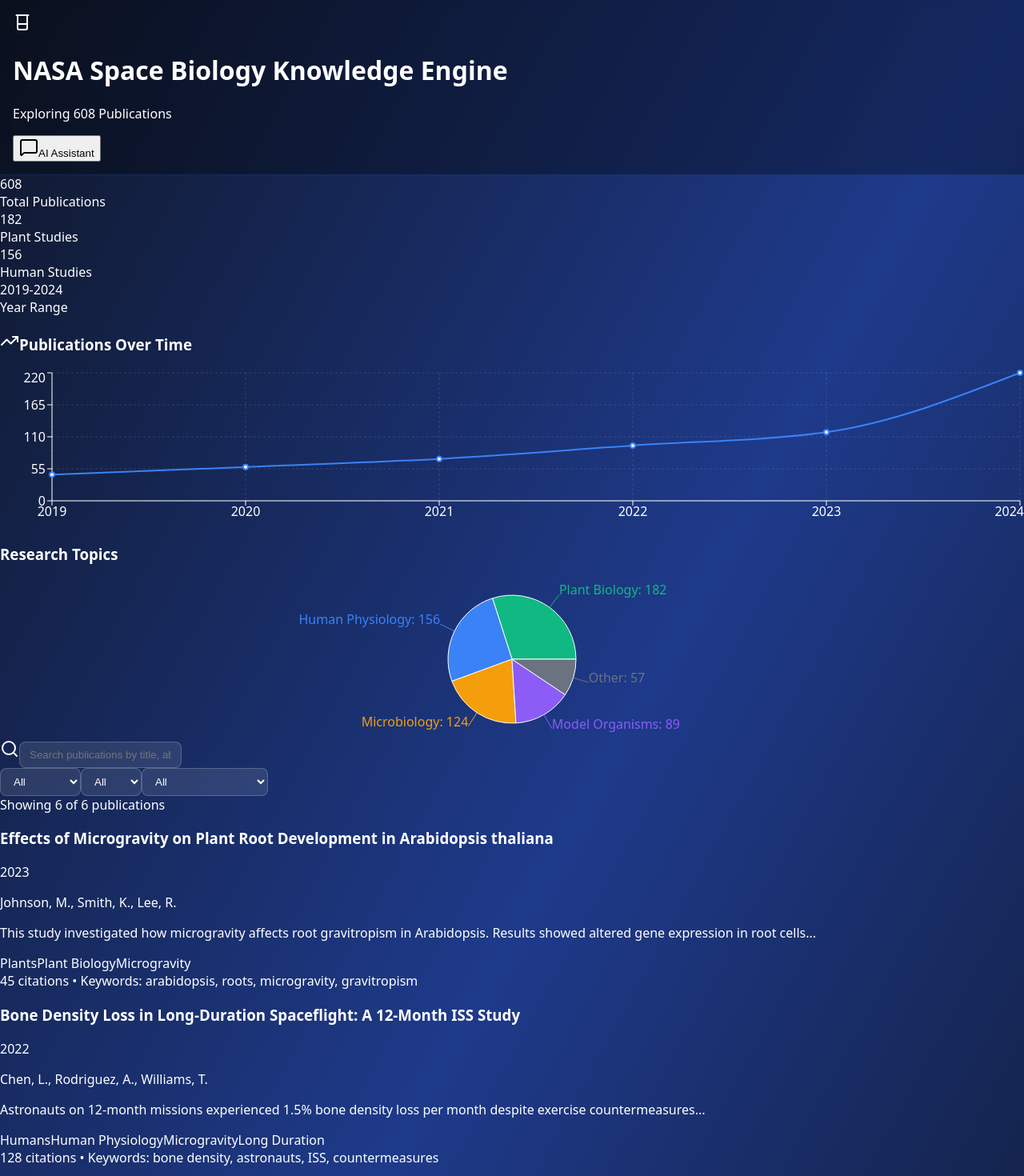
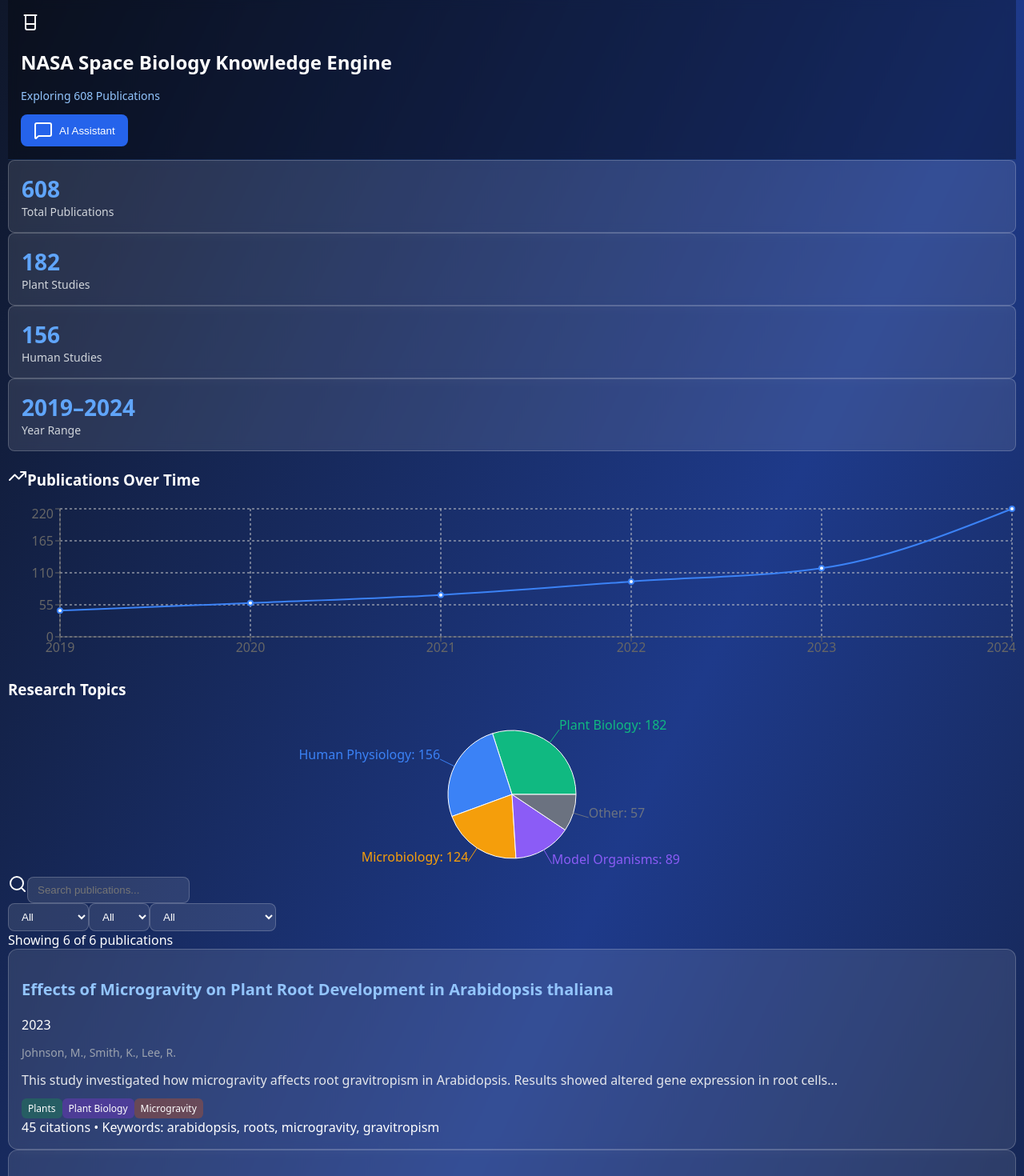
Before and after one commit to tliu05/NASA-Space-Apps, a React (Create React App) app in the folder frontend/: page / in a window 1280 px wide. Shown: the top 1470 px of the page at 80% size. Built offline with nearby package versions, Linux system fonts and the light colour scheme.

Commit message:
format updates

```diff
--- a/frontend/src/App.css
+++ b/frontend/src/App.css
@@ -43,6 +43,9 @@
   font-family: system-ui, sans-serif;
   background: linear-gradient(to bottom right, #0f172a, #1e3a8a, #0f172a);
   color: #fff;
+  margin-left: 10px;
+  margin-right: 10px;
+  margin-bottom: 10px;
 }
 
 header {
--- a/frontend/src/App.js
+++ b/frontend/src/App.js
@@ -112,7 +112,7 @@
     const [isLoading, setIsLoading] = useState(false);
     const [selectedPaper, setSelectedPaper] = useState(null);
 
-  // Filter publications
+    // Filter publications -------------------------------------------------------------------
     const filteredPublications = useMemo(() => {
     return mockPublications.filter(pub => {
         const matchesSearch = searchQuery === '' ||
@@ -127,8 +127,10 @@
         return matchesSearch && matchesOrganism && matchesYear && matchesTopic;
     });
     }, [searchQuery, selectedOrganism, selectedYear, selectedTopic]);
+    // ---------------------------------------------------------------------------------------
 
-  // AI Chat function using Claude API
+
+    // AI Chat function using Claude API -----------------------------------------------------
     const sendChatMessage = async () => {
     if (!chatInput.trim()) return;
 
@@ -154,11 +156,11 @@
             messages: [
             {
                 role: "user",
-              content: `You are an AI assistant helping scientists explore NASA space biology research. Based on the following publications, answer the user's question. Be specific and cite relevant studies when possible.
-
+                content: `You are an AI assistant helping scientists explore NASA space biology research.
+                        Based on the following publications, answer the user's question.
+                        Be specific and cite relevant studies when possible.
                         Publications:
                         ${publicationsContext}
-
                         User Question: ${chatInput}`
             }
             ]
@@ -182,78 +184,74 @@
         setIsLoading(false);
     }
     };
+    // ---------------------------------------------------------------------------------------
 
+    // Filter options
     const organisms = ['All', 'Plants', 'Humans', 'Microbes', 'Other'];
     const years = ['All', '2024', '2023', '2022', '2021', '2020', '2019'];
     const topics = ['All', 'Plant Biology', 'Human Physiology', 'Microbiology', 'Model Organisms'];
 
+    // Main render
 	return (
-    <div className="min-h-screen bg-gradient-to-br from-slate-900 via-blue-900 to-slate-900 text-white">
+	  <div className="app-container">
 		{/* Header */}
-      <header className="bg-black/30 backdrop-blur-sm border-b border-blue-500/20">
-        <div className="max-w-7xl mx-auto px-4 py-4">
-          <div className="flex items-center justify-between">
-            <div className="flex items-center gap-3">
-              <Beaker className="w-8 h-8 text-blue-400" />
+		<header className="app-header">
+		  <div className="header-inner">
+			<div className="header-left">
+			  <Beaker className="logo-icon" />
 			  <div>
-                <h1 className="text-2xl font-bold">NASA Space Biology Knowledge Engine</h1>
-                <p className="text-sm text-blue-300">Exploring 608 Publications</p>
+				<h1 className="header-title">NASA Space Biology Knowledge Engine</h1>
+				<p className="header-subtitle">Exploring 608 Publications</p>
 			  </div>
 			</div>
-            <button
-              onClick={() => setShowChat(!showChat)}
-              className="flex items-center gap-2 px-4 py-2 bg-blue-600 hover:bg-blue-700 rounded-lg transition-colors"
-            >
-              <MessageSquare className="w-5 h-5" />
+			<button onClick={() => setShowChat(!showChat)} className="btn">
+			  <MessageSquare className="icon" />
 			  AI Assistant
 			</button>
 		  </div>
-        </div>
 		</header>
 
-      <div className="max-w-7xl mx-auto px-4 py-6">
+		<div className="main-content">
 		  {/* Stats Overview */}
-        <div className="grid grid-cols-1 md:grid-cols-4 gap-4 mb-6">
-          <div className="bg-white/10 backdrop-blur-sm rounded-lg p-4 border border-white/20">
-            <div className="text-3xl font-bold text-blue-400">608</div>
-            <div className="text-sm text-gray-300">Total Publications</div>
+		  <div className="stats-grid">
+			<div className="stat-card">
+			  <div className="stat-value">608</div>
+			  <div className="stat-label">Total Publications</div>
 			</div>
-          <div className="bg-white/10 backdrop-blur-sm rounded-lg p-4 border border-white/20">
-            <div className="text-3xl font-bold text-green-400">182</div>
-            <div className="text-sm text-gray-300">Plant Studies</div>
+			<div className="stat-card">
+			  <div className="stat-value text-green">182</div>
+			  <div className="stat-label">Plant Studies</div>
 			</div>
-          <div className="bg-white/10 backdrop-blur-sm rounded-lg p-4 border border-white/20">
-            <div className="text-3xl font-bold text-purple-400">156</div>
-            <div className="text-sm text-gray-300">Human Studies</div>
+			<div className="stat-card">
+			  <div className="stat-value text-purple">156</div>
+			  <div className="stat-label">Human Studies</div>
 			</div>
-          <div className="bg-white/10 backdrop-blur-sm rounded-lg p-4 border border-white/20">
-            <div className="text-3xl font-bold text-orange-400">2019-2024</div>
-            <div className="text-sm text-gray-300">Year Range</div>
+			<div className="stat-card">
+			  <div className="stat-value text-orange">2019–2024</div>
+			  <div className="stat-label">Year Range</div>
 			</div>
 		  </div>
 
 		  {/* Visualizations */}
-        <div className="grid grid-cols-1 md:grid-cols-2 gap-6 mb-6">
-          <div className="bg-white/10 backdrop-blur-sm rounded-lg p-4 border border-white/20">
-            <h3 className="text-lg font-semibold mb-4 flex items-center gap-2">
-              <TrendingUp className="w-5 h-5" />
+		  <div className="viz-grid">
+			<div className="viz-card">
+			  <h3 className="viz-title">
+				<TrendingUp className="icon" />
 				Publications Over Time
 			  </h3>
 			  <ResponsiveContainer width="100%" height={200}>
 				<LineChart data={yearlyData}>
-                <CartesianGrid strokeDasharray="3 3" stroke="#ffffff20" />
-                <XAxis dataKey="year" stroke="#fff" />
-                <YAxis stroke="#fff" />
-                <Tooltip
-                  contentStyle={{ backgroundColor: '#1e293b', border: '1px solid #3b82f6' }}
-                />
+				  <CartesianGrid strokeDasharray="3 3" className="chart-grid" />
+				  <XAxis dataKey="year" className="chart-axis" />
+				  <YAxis className="chart-axis" />
+				  <Tooltip contentStyle={{ backgroundColor: '#1e293b', border: '1px solid #3b82f6' }} />
 				  <Line type="monotone" dataKey="count" stroke="#3b82f6" strokeWidth={2} />
 				</LineChart>
 			  </ResponsiveContainer>
 			</div>
 
-          <div className="bg-white/10 backdrop-blur-sm rounded-lg p-4 border border-white/20">
-            <h3 className="text-lg font-semibold mb-4">Research Topics</h3>
+			<div className="viz-card">
+			  <h3 className="viz-title">Research Topics</h3>
 			  <ResponsiveContainer width="100%" height={200}>
 				<PieChart>
 				  <Pie
@@ -268,92 +266,73 @@
 					  <Cell key={index} fill={entry.color} />
 					))}
 				  </Pie>
-                <Tooltip
-                  contentStyle={{ backgroundColor: '#1e293b', border: '1px solid #3b82f6' }}
-                />
+				  <Tooltip contentStyle={{ backgroundColor: '#1e293b', border: '1px solid #3b82f6' }} />
 				</PieChart>
 			  </ResponsiveContainer>
 			</div>
 		  </div>
 
-        {/* Search and Filters */}
-        <div className="bg-white/10 backdrop-blur-sm rounded-lg p-4 border border-white/20 mb-6">
-          <div className="flex flex-col md:flex-row gap-4">
-            <div className="flex-1 relative">
-              <Search className="absolute left-3 top-3 w-5 h-5 text-gray-400" />
+		  {/* Search + Filters */}
+		  <div className="filter-panel">
+			<div className="filter-row">
+			  <div className="search-box">
+				<Search className="search-icon" />
 				<input
 				  type="text"
-                placeholder="Search publications by title, abstract, or keywords..."
+				  placeholder="Search publications..."
 				  value={searchQuery}
 				  onChange={(e) => setSearchQuery(e.target.value)}
-                className="w-full pl-10 pr-4 py-2 bg-white/10 border border-white/20 rounded-lg focus:outline-none focus:ring-2 focus:ring-blue-500"
+				  className="search-input"
 				/>
 			  </div>
 
-            <div className="flex gap-2 flex-wrap md:flex-nowrap">
-              <select
-                value={selectedOrganism}
-                onChange={(e) => setSelectedOrganism(e.target.value)}
-                className="px-4 py-2 bg-white/10 border border-white/20 rounded-lg focus:outline-none focus:ring-2 focus:ring-blue-500"
-              >
+			  <div className="filter-selects">
+				<select value={selectedOrganism} onChange={(e) => setSelectedOrganism(e.target.value)} className="filter-select">
 				  {organisms.map(org => (
-                  <option key={org} value={org} className="bg-slate-800">{org}</option>
+					<option key={org} value={org}>{org}</option>
 				  ))}
 				</select>
 
-              <select
-                value={selectedYear}
-                onChange={(e) => setSelectedYear(e.target.value)}
-                className="px-4 py-2 bg-white/10 border border-white/20 rounded-lg focus:outline-none focus:ring-2 focus:ring-blue-500"
-              >
+				<select value={selectedYear} onChange={(e) => setSelectedYear(e.target.value)} className="filter-select">
 				  {years.map(year => (
-                  <option key={year} value={year} className="bg-slate-800">{year}</option>
+					<option key={year} value={year}>{year}</option>
 				  ))}
 				</select>
 
-              <select
-                value={selectedTopic}
-                onChange={(e) => setSelectedTopic(e.target.value)}
-                className="px-4 py-2 bg-white/10 border border-white/20 rounded-lg focus:outline-none focus:ring-2 focus:ring-blue-500"
-              >
+				<select value={selectedTopic} onChange={(e) => setSelectedTopic(e.target.value)} className="filter-select">
 				  {topics.map(topic => (
-                  <option key={topic} value={topic} className="bg-slate-800">{topic}</option>
+					<option key={topic} value={topic}>{topic}</option>
 				  ))}
 				</select>
 			  </div>
 			</div>
 
-          <div className="mt-2 text-sm text-gray-300">
+			<div className="filter-count">
 			  Showing {filteredPublications.length} of {mockPublications.length} publications
 			</div>
 		  </div>
 
 		  {/* Publications List */}
-        <div className="space-y-4">
+		  <div className="pub-list">
 			{filteredPublications.map(pub => (
-            <div
-              key={pub.id}
-              className="bg-white/10 backdrop-blur-sm rounded-lg p-5 border border-white/20 hover:border-blue-500/50 transition-all cursor-pointer"
-              onClick={() => setSelectedPaper(pub)}
-            >
-              <div className="flex justify-between items-start mb-2">
-                <h3 className="text-xl font-semibold text-blue-300 flex-1">{pub.title}</h3>
-                <span className="text-sm bg-blue-600/30 px-3 py-1 rounded-full ml-4">{pub.year}</span>
+			  <div key={pub.id} className="publication-card" onClick={() => setSelectedPaper(pub)}>
+				<div className="pub-header">
+				  <h3 className="publication-title">{pub.title}</h3>
+				  <span className="pub-year">{pub.year}</span>
 				</div>
 
-              <p className="text-sm text-gray-300 mb-3">{pub.authors}</p>
+				<p className="publication-meta">{pub.authors}</p>
+				<p className="publication-abstract">{pub.abstract}</p>
 
-              <p className="text-gray-200 mb-3 line-clamp-2">{pub.abstract}</p>
-
-              <div className="flex flex-wrap gap-2 mb-2">
-                <span className="text-xs bg-green-600/30 px-2 py-1 rounded">{pub.organism}</span>
-                <span className="text-xs bg-purple-600/30 px-2 py-1 rounded">{pub.topic}</span>
+				<div className="pub-tags">
+				  <span className="tag tag-green">{pub.organism}</span>
+				  <span className="tag tag-purple">{pub.topic}</span>
 				  {pub.conditions.map(cond => (
-                  <span key={cond} className="text-xs bg-orange-600/30 px-2 py-1 rounded">{cond}</span>
+					<span key={cond} className="tag tag-orange">{cond}</span>
 				  ))}
 				</div>
 
-              <div className="text-xs text-gray-400">
+				<div className="pub-extra">
 				  {pub.citations} citations • Keywords: {pub.keywords.join(', ')}
 				</div>
 			  </div>
@@ -363,95 +342,81 @@
 
 		{/* AI Chat Panel */}
 		{showChat && (
-        <div className="fixed right-4 bottom-4 w-96 h-[500px] bg-slate-900 border border-blue-500/30 rounded-lg shadow-2xl flex flex-col">
-          <div className="bg-blue-600 p-4 rounded-t-lg flex justify-between items-center">
-            <h3 className="font-semibold flex items-center gap-2">
-              <MessageSquare className="w-5 h-5" />
-              AI Research Assistant
+		  <div className="chat-panel">
+			<div className="chat-header">
+			  <h3>
+				<MessageSquare className="icon" /> AI Research Assistant
 			  </h3>
-            <button onClick={() => setShowChat(false)}>
-              <X className="w-5 h-5" />
+			  <button onClick={() => setShowChat(false)} className="close-btn">
+				<X className="icon" />
 			  </button>
 			</div>
 
-          <div className="flex-1 overflow-y-auto p-4 space-y-3">
+			<div className="chat-messages">
 			  {chatMessages.length === 0 && (
-              <div className="text-center text-gray-400 mt-8">
+				<div className="chat-empty">
 				  <p className="mb-2">Ask me anything about the publications!</p>
 				  <p className="text-sm">Try: "What do we know about bone density loss?"</p>
 				</div>
 			  )}
 
 			  {chatMessages.map((msg, idx) => (
-              <div
-                key={idx}
-                className={`p-3 rounded-lg ${
-                  msg.role === 'user'
-                    ? 'bg-blue-600 ml-8'
-                    : 'bg-white/10 mr-8'
-                }`}
-              >
+				<div key={idx} className={msg.role === 'user' ? "chat-message-user" : "chat-message-assistant"}>
 				  <div className="text-sm">{msg.content}</div>
 				</div>
 			  ))}
 
 			  {isLoading && (
-              <div className="bg-white/10 p-3 rounded-lg mr-8">
-                <div className="text-sm text-gray-400">Thinking...</div>
+				<div className="chat-message-assistant">
+				  <div className="text-sm">Thinking...</div>
 				</div>
 			  )}
 			</div>
 
-          <div className="p-4 border-t border-white/20">
-            <div className="flex gap-2">
+			<div className="chat-input-area">
 			  <input
 				type="text"
 				value={chatInput}
 				onChange={(e) => setChatInput(e.target.value)}
 				onKeyPress={(e) => e.key === 'Enter' && sendChatMessage()}
 				placeholder="Ask about the research..."
-                className="flex-1 px-3 py-2 bg-white/10 border border-white/20 rounded-lg focus:outline-none focus:ring-2 focus:ring-blue-500 text-sm"
+				className="chat-input"
 				disabled={isLoading}
 			  />
-              <button
-                onClick={sendChatMessage}
-                disabled={isLoading}
-                className="px-4 py-2 bg-blue-600 hover:bg-blue-700 rounded-lg disabled:opacity-50 disabled:cursor-not-allowed"
-              >
+			  <button onClick={sendChatMessage} disabled={isLoading} className="btn">
 				Send
 			  </button>
-            </div>
 			</div>
 		  </div>
 		)}
 
 		{/* Paper Detail Modal */}
 		{selectedPaper && (
-        <div className="fixed inset-0 bg-black/50 backdrop-blur-sm flex items-center justify-center p-4 z-50" onClick={() => setSelectedPaper(null)}>
-          <div className="bg-slate-900 border border-blue-500/30 rounded-lg max-w-3xl w-full max-h-[80vh] overflow-y-auto p-6" onClick={(e) => e.stopPropagation()}>
-            <div className="flex justify-between items-start mb-4">
-              <h2 className="text-2xl font-bold text-blue-300">{selectedPaper.title}</h2>
-              <button onClick={() => setSelectedPaper(null)} className="text-gray-400 hover:text-white">
-                <X className="w-6 h-6" />
+		  <div className="modal-overlay" onClick={() => setSelectedPaper(null)}>
+			<div className="modal" onClick={(e) => e.stopPropagation()}>
+			  <div className="modal-header">
+				<h2 className="modal-title">{selectedPaper.title}</h2>
+				<button onClick={() => setSelectedPaper(null)} className="close-btn">
+				  <X className="icon" />
 				</button>
 			  </div>
 
-            <p className="text-gray-300 mb-4">{selectedPaper.authors} ({selectedPaper.year})</p>
+			  <p className="publication-meta">{selectedPaper.authors} ({selectedPaper.year})</p>
 
-            <div className="flex flex-wrap gap-2 mb-4">
-              <span className="text-sm bg-green-600/30 px-3 py-1 rounded">{selectedPaper.organism}</span>
-              <span className="text-sm bg-purple-600/30 px-3 py-1 rounded">{selectedPaper.topic}</span>
+			  <div className="pub-tags">
+				<span className="tag tag-green">{selectedPaper.organism}</span>
+				<span className="tag tag-purple">{selectedPaper.topic}</span>
 				{selectedPaper.conditions.map(cond => (
-                <span key={cond} className="text-sm bg-orange-600/30 px-3 py-1 rounded">{cond}</span>
+				  <span key={cond} className="tag tag-orange">{cond}</span>
 				))}
 			  </div>
 
-            <h3 className="text-lg font-semibold mb-2">Abstract</h3>
-            <p className="text-gray-200 mb-4">{selectedPaper.abstract}</p>
+			  <h3 className="section-title">Abstract</h3>
+			  <p className="publication-abstract">{selectedPaper.abstract}</p>
 
-            <h3 className="text-lg font-semibold mb-2">Details</h3>
-            <p className="text-gray-300 mb-2">Citations: {selectedPaper.citations}</p>
-            <p className="text-gray-300">Keywords: {selectedPaper.keywords.join(', ')}</p>
+			  <h3 className="section-title">Details</h3>
+			  <p className="publication-meta">Citations: {selectedPaper.citations}</p>
+			  <p className="publication-meta">Keywords: {selectedPaper.keywords.join(', ')}</p>
 
 			  <button
 				onClick={() => {
@@ -459,9 +424,9 @@
 				  setShowChat(true);
 				  setChatInput(`Tell me more about "${selectedPaper.title}"`);
 				}}
-              className="mt-6 px-4 py-2 bg-blue-600 hover:bg-blue-700 rounded-lg flex items-center gap-2"
+				className="btn"
 			  >
-              <MessageSquare className="w-4 h-4" />
+				<MessageSquare className="icon" />
 				Ask AI About This Paper
 			  </button>
 			</div>
```
Lines whose indentation alone changed are shown as unchanged.
